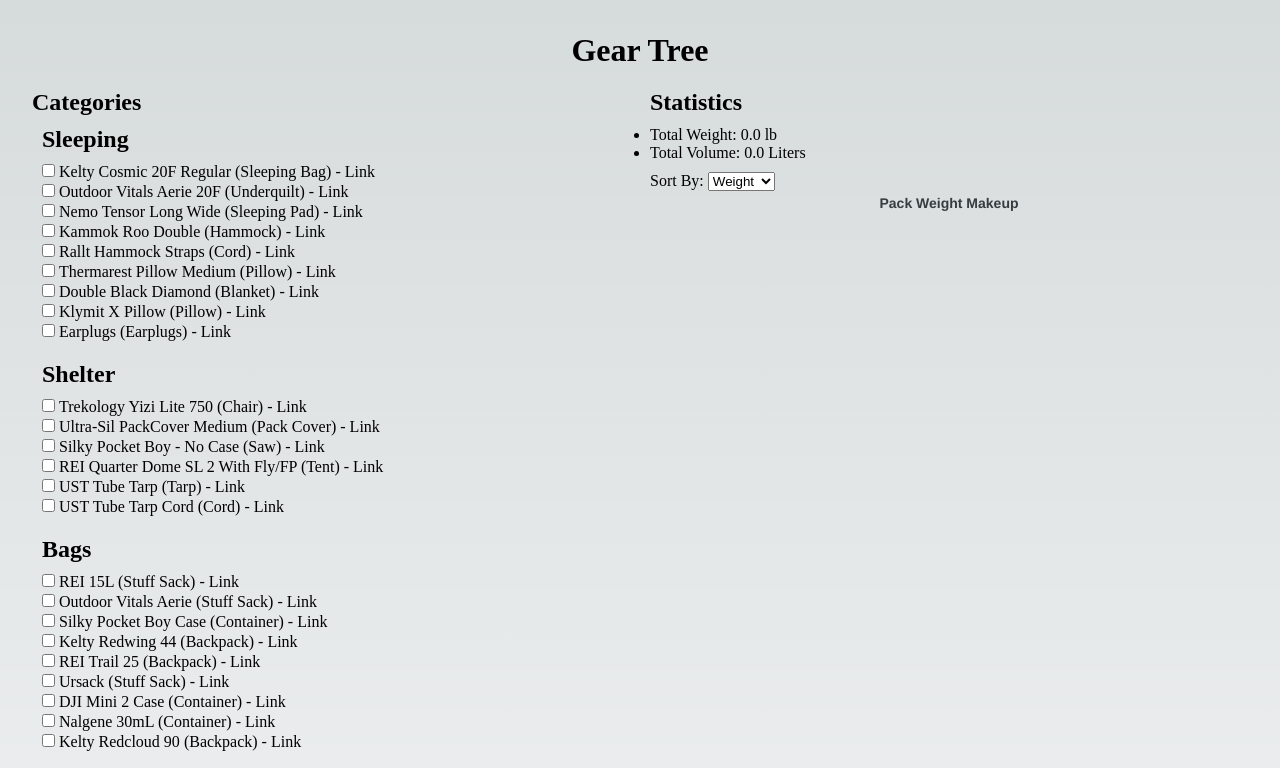
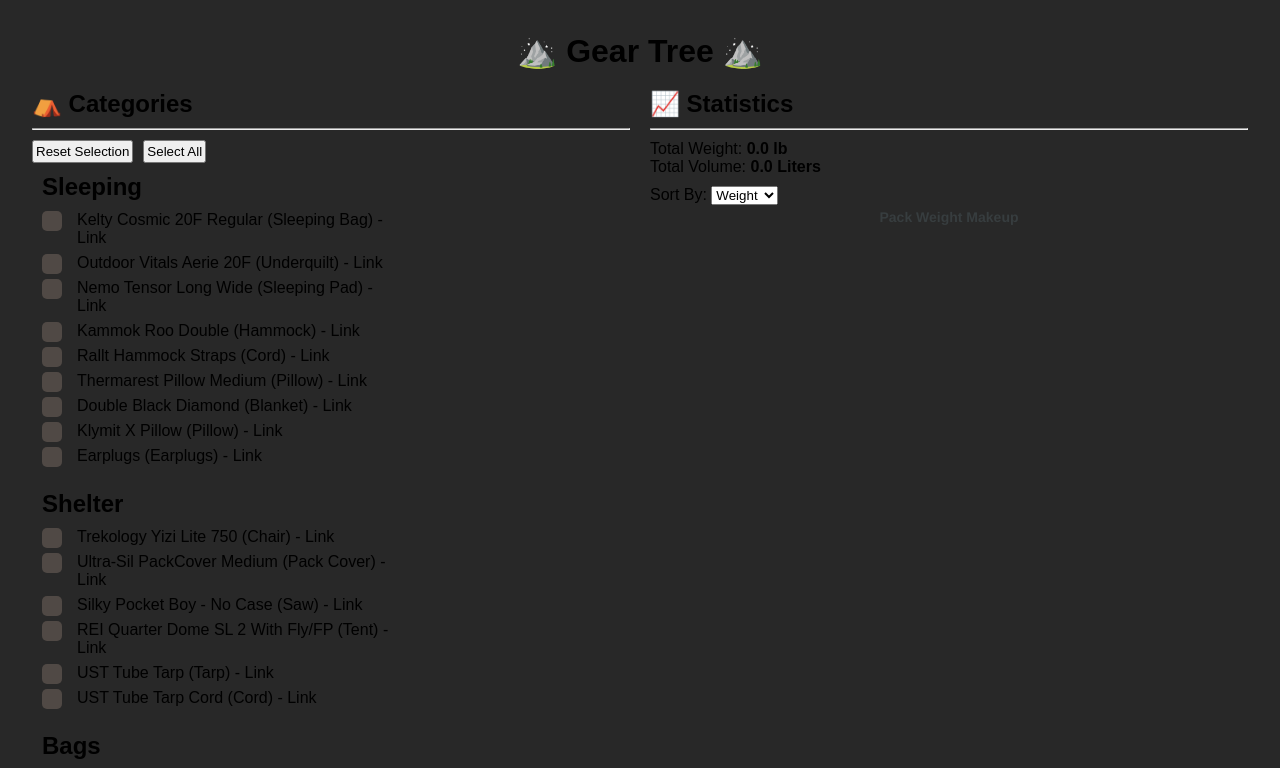
Before and after one commit to judrbug/gear-tree-haanah, a Next.js app: page / in a window 1280 px wide. Shown: the top 768 px of the page. Built offline with nearby package versions, Linux system fonts and the light colour scheme.

Commit message:
Made things more pretty

```diff
--- a/concerns/hooks/localStorage.ts
+++ b/concerns/hooks/localStorage.ts
@@ -2,7 +2,12 @@
 
 const useLocalSelection = (
   key: string
-): [Set<number>, (id: number, selected: boolean) => void, () => void] => {
+): [
+  Set<number>,
+  (id: number, selected: boolean) => void,
+  () => void,
+  (ids: number[]) => void
+] => {
   const [selected, setSelected] = useState<Set<number>>(new Set());
 
   useEffect(() => {
@@ -36,7 +41,16 @@
     setSelected(next);
   }, [key]);
 
-  return [selected, synchronize, reset];
+  const bulkSelect = useCallback(
+    (ids: number[]) => {
+      const next = new Set<number>(ids);
+      localStorage.setItem(key, JSON.stringify(Array.from(next)));
+      setSelected(next);
+    },
+    [key]
+  );
+
+  return [selected, synchronize, reset, bulkSelect];
 };
 
 export default useLocalSelection;
--- a/pages/index.tsx
+++ b/pages/index.tsx
@@ -15,7 +15,12 @@
 const SelectedKey = "GearSelected";
 
 export default function Home() {
-  const [selected, setSelected, reset] = useLocalSelection(SelectedKey);
+  const [selected, setSelected, reset, bulkSelect] =
+    useLocalSelection(SelectedKey);
+
+  const selectAll = useCallback(() => {
+    bulkSelect(current.map(({ id }) => id));
+  }, [bulkSelect]);
 
   const onItemSelect = useCallback(
     (id: number): ChangeEventHandler<HTMLInputElement> =>
@@ -27,16 +32,25 @@
   return (
     <>
       <Head>
-        <title>Gear Tree</title>
+        <title>⛰️ Gear Tree ⛰️</title>
         <meta name="description" content="Backpack Simulator" />
         <meta name="viewport" content="width=device-width, initial-scale=1" />
         <link rel="icon" href="/favicon.ico" />
       </Head>
       <main className={styles.main}>
-        <h1>Gear Tree</h1>
+        <h1>⛰️ Gear Tree ⛰️</h1>
         <div className={styles.controlsContainer}>
           <div className={styles.categoriesContainer}>
-            <h2>Categories</h2>
+            <h2>⛺ Categories</h2>
+            <hr />
+            <div className={styles.selectControl}>
+              <button type="button" onClick={reset}>
+                Reset Selection
+              </button>
+              <button type="button" onClick={selectAll}>
+                Select All
+              </button>
+            </div>
             <div className={styles.categories}>
               {Object.entries(Category).map(([key, value]) => (
                 <div
@@ -48,52 +62,57 @@
                     {current
                       .filter(({ category }) => category === value)
                       .map(({ name, link, type, id }) => (
-                        <form key={`item-${id}`}>
+                        <label
+                          htmlFor={`item-${id}-checkbox`}
+                          className={styles.itemCheckboxContainer}
+                          key={`item-${id}`}
+                        >
                           <input
                             className={styles.itemControl}
-                            id={`item-${id}`}
+                            id={`item-${id}-checkbox`}
                             type="checkbox"
                             checked={selected.has(id)}
                             onChange={onItemSelect(id)}
                           />
-                          <label htmlFor={`item-${id}-checkbox`}>
+                          <span className={styles.checkmark} />
                           {name} ({type}) -{" "}
                           <a href={link} target="_blank" rel="noreferrer">
                             Link
                           </a>
                         </label>
-                        </form>
                       ))}
                   </div>
                 </div>
               ))}
             </div>
-            <button type="button" onClick={reset}>
-              Reset Selection
-            </button>
           </div>
           <div className={styles.statisticsContainer}>
-            <h2>Statistics</h2>
+            <h2>📈 Statistics</h2>
+            <hr />
             <div className={styles.statistics}>
-              <ul>
-                <li>
+              <div className={styles.totals}>
+                <span>
                   Total Weight:{" "}
+                  <span className={styles.total}>
                     {(
                       current
                         .filter(({ id }) => selected.has(id))
                         .reduce((sum, { weightOz }) => sum + weightOz, 0) / 16
                     ).toFixed(1)}{" "}
                     lb
-                </li>
-                <li>
+                  </span>
+                </span>
+                <span>
                   Total Volume:{" "}
+                  <span className={styles.total}>
                     {current
                       .filter(({ id }) => selected.has(id))
                       .reduce((sum, { volumeL }) => sum + volumeL, 0)
                       .toFixed(1)}{" "}
                     Liters
-                </li>
-              </ul>
+                  </span>
+                </span>
+              </div>
             </div>
             <TreeChart data={Array.from(selected).map((id) => current[id])} />
           </div>
--- a/styles/Home.module.css
+++ b/styles/Home.module.css
@@ -52,3 +52,95 @@
 .itemControl {
   margin-right: 4px;
 }
+
+.totals {
+  display: flex;
+  flex-direction: column;
+}
+
+.total {
+  font-weight: bold;
+}
+
+.selectControl {
+  display: flex;
+  column-gap: 10px;
+}
+
+.selectControl > button {
+  padding: 2px;
+}
+
+.selectControl > button:hover {
+  cursor: pointer;
+}
+
+.itemCheckboxContainer {
+  display: block;
+  position: relative;
+  padding-left: 35px;
+  margin-bottom: 5px;
+  cursor: pointer;
+  -webkit-user-select: none;
+  -moz-user-select: none;
+  -ms-user-select: none;
+  user-select: none;
+}
+
+.itemCheckboxContainer input {
+  clip: rect(0 0 0 0);
+  clip-path: inset(50%);
+  height: 1px;
+  overflow: hidden;
+  position: absolute;
+  white-space: nowrap;
+  width: 1px;
+}
+
+.checkmark {
+  position: absolute;
+  top: 0;
+  left: 0;
+  height: 20px;
+  width: 20px;
+  border-radius: 5px;
+  background-color: var(--gb-dm-bg4);
+}
+
+.itemCheckboxContainer input ~ .checkmark {
+  background-color: var(--gb-dm-bg2);
+}
+
+.itemCheckboxContainer input:checked ~ .checkmark {
+  background-color: var(--gb-dm-dark-blue);
+}
+
+.itemCheckboxContainer input:checked ~ .checkmark:after {
+  display: block;
+}
+
+.itemCheckboxContainer:hover input ~ .checkmark {
+  background-color: var(--gb-dm-dark-gray);
+}
+
+.itemCheckboxContainer:hover input:checked ~ .checkmark {
+  background-color: var(--gb-dm-dark-purple);
+}
+
+.checkmark:after {
+  content: "";
+  position: absolute;
+  display: none;
+}
+
+.itemCheckboxContainer .checkmark:after {
+  left: 7px;
+  top: 3px;
+  width: 5px;
+  height: 10px;
+  border: solid white;
+  border-width: 0 2px 2px 0;
+  -webkit-transform: rotate(45deg);
+  -ms-transform: rotate(45deg);
+  transform: rotate(45deg);
+}
--- a/styles/globals.css
+++ b/styles/globals.css
@@ -1,76 +1,20 @@
 :root {
-  --max-width: 1100px;
-  --border-radius: 12px;
-  --font-mono: ui-monospace, Menlo, Monaco, 'Cascadia Mono', 'Segoe UI Mono',
-    'Roboto Mono', 'Oxygen Mono', 'Ubuntu Monospace', 'Source Code Pro',
-    'Fira Mono', 'Droid Sans Mono', 'Courier New', monospace;
+  --gb-dm-bg0: #282828;
+  --gb-dm-bg0-hard: #1d2021;
+  --gb-dm-bg0-soft: #32302f;
+  --gb-dm-bg1: #3c3836;
+  --gb-dm-bg2: #504945;
+  --gb-dm-bg3: #665c54;
+  --gb-dm-bg4: #7c6f64;
 
-  --foreground-rgb: 0, 0, 0;
-  --background-start-rgb: 214, 219, 220;
-  --background-end-rgb: 255, 255, 255;
-
-  --primary-glow: conic-gradient(
-    from 180deg at 50% 50%,
-    #16abff33 0deg,
-    #0885ff33 55deg,
-    #54d6ff33 120deg,
-    #0071ff33 160deg,
-    transparent 360deg
-  );
-  --secondary-glow: radial-gradient(
-    rgba(255, 255, 255, 1),
-    rgba(255, 255, 255, 0)
-  );
-
-  --tile-start-rgb: 239, 245, 249;
-  --tile-end-rgb: 228, 232, 233;
-  --tile-border: conic-gradient(
-    #00000080,
-    #00000040,
-    #00000030,
-    #00000020,
-    #00000010,
-    #00000010,
-    #00000080
-  );
-
-  --callout-rgb: 238, 240, 241;
-  --callout-border-rgb: 172, 175, 176;
-  --card-rgb: 180, 185, 188;
-  --card-border-rgb: 131, 134, 135;
-}
-
-@media (prefers-color-scheme: dark) {
-  :root {
-    --foreground-rgb: 255, 255, 255;
-    --background-start-rgb: 0, 0, 0;
-    --background-end-rgb: 0, 0, 0;
-
-    --primary-glow: radial-gradient(rgba(1, 65, 255, 0.4), rgba(1, 65, 255, 0));
-    --secondary-glow: linear-gradient(
-      to bottom right,
-      rgba(1, 65, 255, 0),
-      rgba(1, 65, 255, 0),
-      rgba(1, 65, 255, 0.3)
-    );
-
-    --tile-start-rgb: 2, 13, 46;
-    --tile-end-rgb: 2, 5, 19;
-    --tile-border: conic-gradient(
-      #ffffff80,
-      #ffffff40,
-      #ffffff30,
-      #ffffff20,
-      #ffffff10,
-      #ffffff10,
-      #ffffff80
-    );
-
-    --callout-rgb: 20, 20, 20;
-    --callout-border-rgb: 108, 108, 108;
-    --card-rgb: 100, 100, 100;
-    --card-border-rgb: 200, 200, 200;
-  }
+  --gb-dm-dark-red: #cc241d;
+  --gb-dm-dark-green: #98971a;
+  --gb-dm-dark-yellow: #d79921;
+  --gb-dm-dark-blue: #458588;
+  --gb-dm-dark-purple: #b16286;
+  --gb-dm-dark-aqua: #689d6a;
+  --gb-dm-dark-orange: #d65d0e;
+  --gb-dm-dark-gray: #928374;
 }
 
 * {
@@ -79,20 +23,9 @@
   margin: 0;
 }
 
-html,
 body {
-  max-width: 100vw;
-  overflow-x: hidden;
-}
-
-body {
-  color: rbg(--foreground-rgb);
-  background: linear-gradient(
-      to bottom,
-      transparent,
-      rgb(var(--background-end-rgb))
-    )
-    rgb(var(--background-start-rgb));
+  background-color: var(--gb-dm-bg0);
+  font-family: "Arial";
 }
 
 a {
```
Lines whose indentation alone changed are shown as unchanged.
